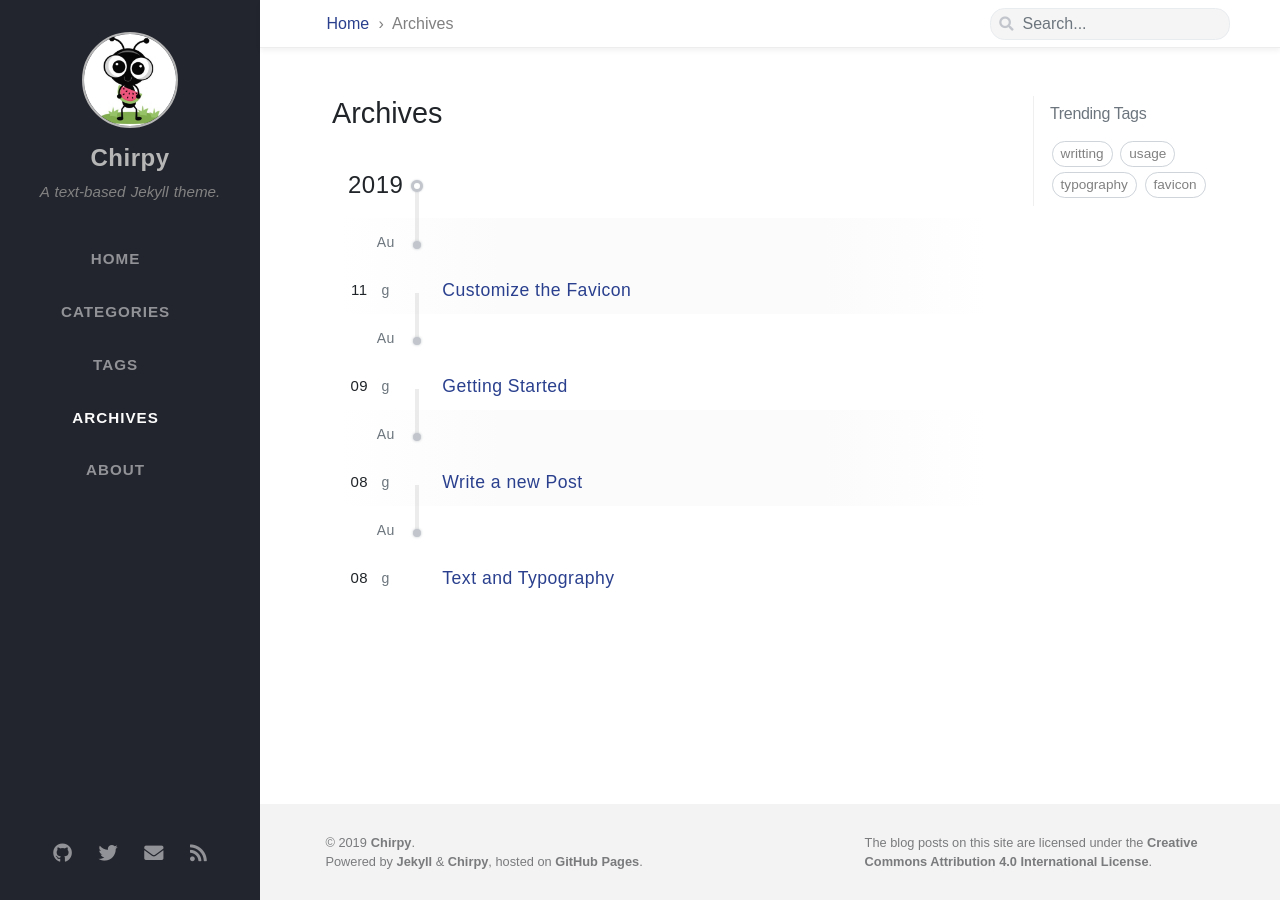
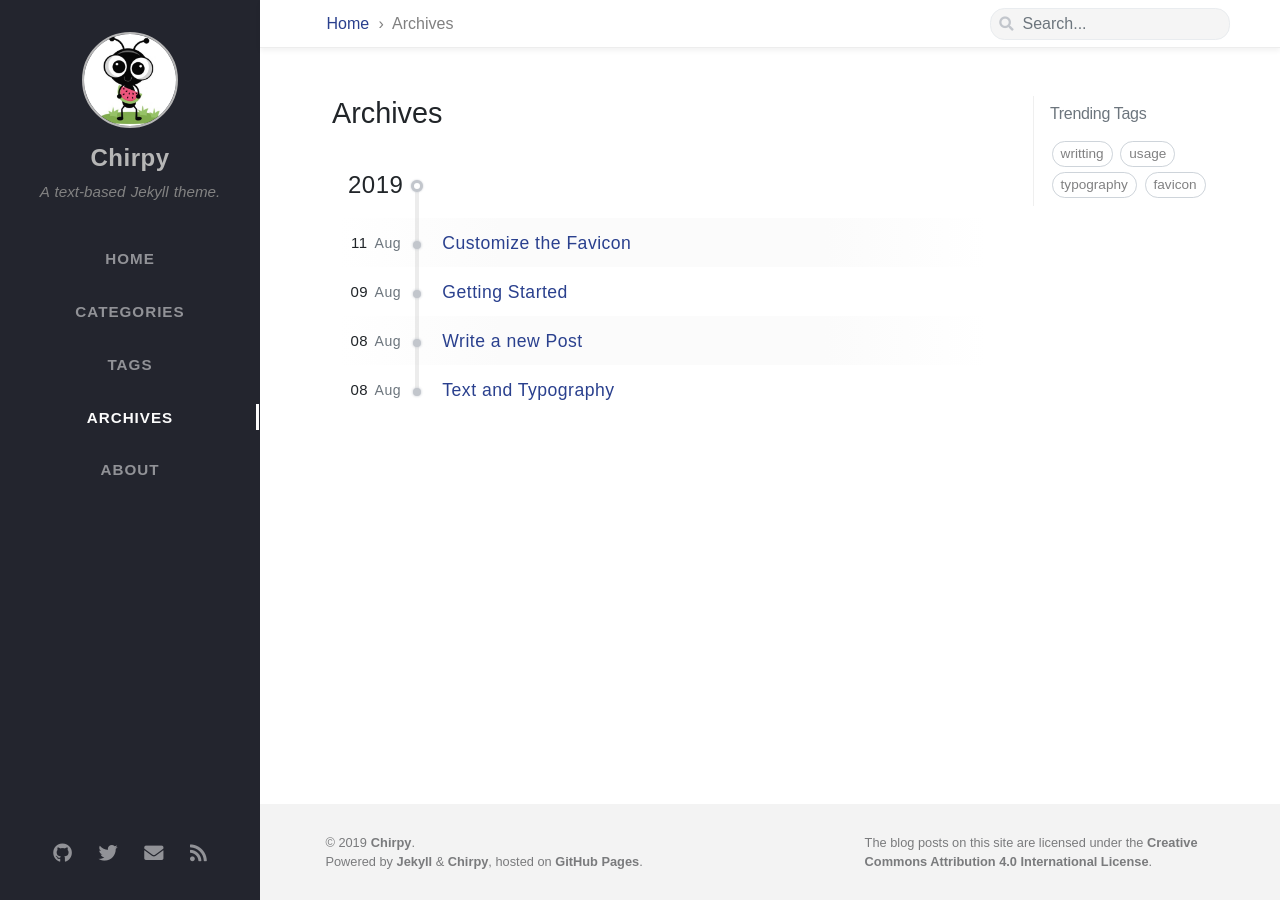
Before and after one commit to Chirram/Chirram.github.io, a Jekyll site: the page built from tabs/archives.md, in a window 1280 px wide. Built offline with Jekyll 4.4.1, drawn with Linux system fonts in a browser that asks for light colours; nearby versions of some CDN libraries; some web fonts are replaced.

Commit message:
Improved the compatibility in Firefox.

```diff
--- a/_includes/sidebar.html
+++ b/_includes/sidebar.html
@@ -43,7 +43,6 @@
     </li> <!-- .nav-item -->
   {% endfor %}
 
-    <span class="cursor"></span>
   </ul> <!-- ul.nav.flex-column -->
 
 </div><!-- #nav-wrap -->
--- a/assets/css/_src/main.scss
+++ b/assets/css/_src/main.scss
@@ -1,4 +1,3 @@
-
 /*!
 * The main styles.
 * © 2018-2019 Cotes Chung
@@ -7,6 +6,7 @@
 
 html, body {
   height: 100%;
+  font-size: 16px;
 }
 
 /* Solved jumping scrollbar */
@@ -46,7 +46,6 @@ body {
 
 #sidebar .nav-item {
   height: 20%;
-  padding: 0 2rem;
 }
 
 #sidebar .nav-link {
@@ -70,47 +69,53 @@ body {
   display: -ms-flexbox;
 }
 
-.cursor {
-  background: #fcfcfc;
+#sidebar ul > li.active:nth-child(1) ~ li:last-child::after,
+#sidebar ul > li.nav-item:nth-child(1):hover ~ li:last-child::after {
+  top: calc(-400% + (26px / 2));
+  visibility: visible;
+}
+
+#sidebar ul > li.active:nth-child(2) ~ li:last-child::after,
+#sidebar ul > li.nav-item:nth-child(2):hover ~ li:last-child::after {
+  top: calc(-300% + (26px / 2));
+  visibility: visible;
+}
+
+#sidebar ul > li.active:nth-child(3) ~ li:last-child::after,
+#sidebar ul > li.nav-item:nth-child(3):hover ~ li:last-child::after {
+  top: calc(-200% + (26px / 2));
+  visibility: visible;
+}
+
+#sidebar ul > li.active:nth-child(4) ~ li:last-child::after,
+#sidebar ul > li.nav-item:nth-child(4):hover ~ li:last-child::after {
+  top: calc(-100% + (26px / 2));
+  visibility: visible;
+}
+
+#sidebar ul > li.active:nth-child(5):last-child::after,
+#sidebar ul > li.nav-item:nth-child(5):last-child:hover::after {
+  top: calc(26px / 2);
+  visibility: visible;
+}
+
+#sidebar ul > li:last-child > a {
+  margin-right: -3px;
+  max-width: calc(100% - 3px);
+}
+
+#sidebar ul > li:last-child::after {
+  visibility: hidden;
+  content: "";
   position: relative;
-  display: none;
-  top: 0;
-  left: 98.5%;
   width: 3px;
-  height: 10%;
-  -webkit-transition: top 0.5s ease;
-  -moz-transition: top 0.5s ease;
-  transition: top 0.5s ease;
-}
-
-#sidebar ul>li.active:nth-child(1)~.cursor,
-#sidebar ul>li.nav-item:nth-child(1):hover~.cursor {
-  top: -95%;
-  display: block;
-}
-
-#sidebar ul>li.active:nth-child(2)~.cursor,
-#sidebar ul>li.nav-item:nth-child(2):hover~.cursor {
-  top: -75%;
-  display: block;
-}
-
-#sidebar ul>li.active:nth-child(3)~.cursor,
-#sidebar ul>li.nav-item:nth-child(3):hover~.cursor {
-  top: -55%;
-  display: block;
-}
-
-#sidebar ul>li.active:nth-child(4)~.cursor,
-#sidebar ul>li.nav-item:nth-child(4):hover~.cursor {
-  top: -35%;
-  display: block;
-}
-
-#sidebar ul>li.active:nth-child(5)~.cursor,
-#sidebar ul>li.nav-item:nth-child(5):hover~.cursor {
-  top: -15%;
-  display: block;
+  height: 26px;
+  background: #fcfcfc;;
+  pointer-events: none;
+  -webkit-transition: top .5s ease;
+  -moz-transition: top .5s ease;
+  -o-transition: top .5s ease;
+  transition: top .5s ease;
 }
 
 #nav-wrap {
@@ -996,6 +1001,7 @@ a.tag:hover {
 }
 
 #archives .date {
+  white-space: nowrap;
   display: inline-block;
 }
 
```
